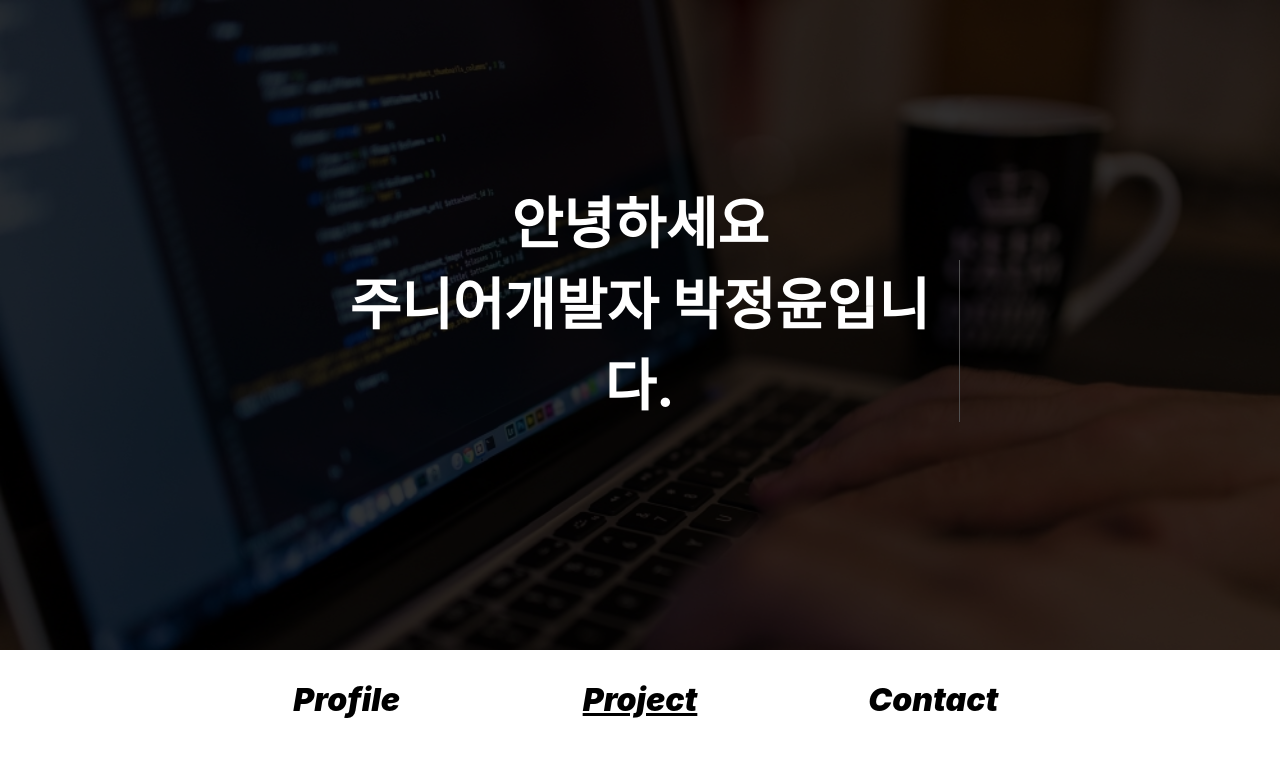
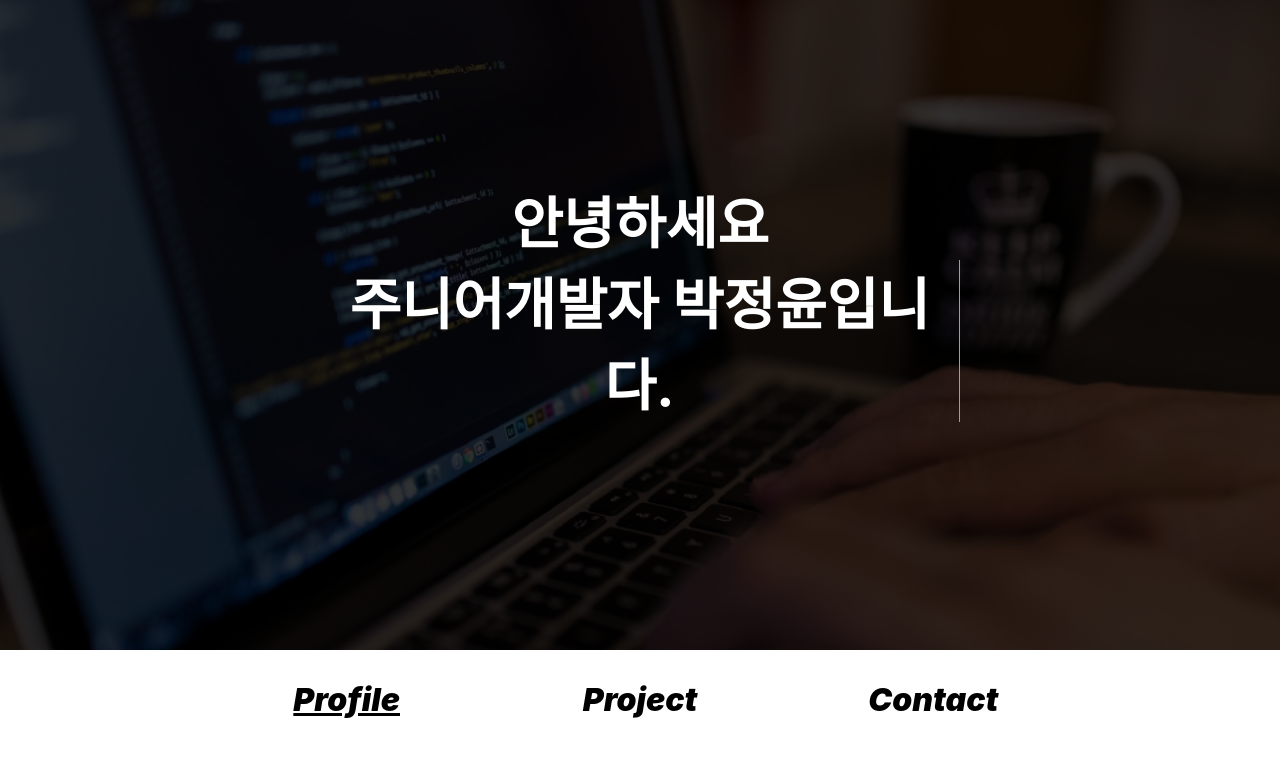
Before and after one commit to JeongYoonPark/project, a React (Create React App) app: page / in a window 1280 px wide. Shown: the top 774 px of the page. Built offline with nearby package versions, Linux system fonts and the light colour scheme.

Commit message:
edit modal and tab status

```diff
--- a/src/components/Information.js
+++ b/src/components/Information.js
@@ -25,7 +25,7 @@ import MobileModal from '../components/modal/MobileModal.js';
 const Information = () => {
 
     const tab = ["Profile", "Project", "Contact"];
-    const [status, setStatus] = useState(1);
+    const [status, setStatus] = useState(0);
 
     const dispatch = useDispatch();
     const [localCount, setLocalCount] = useState(0);
--- a/src/components/modal/MobileModal.js
+++ b/src/components/modal/MobileModal.js
@@ -19,7 +19,6 @@ function MobileModal(props) {
         e.preventDefault();
         if(e.target == modal || e.target == close){
             props.onHide();
-            console.log(1);
             modal.style.display = "none";
         }
     }
--- a/src/components/modal/ProjectModal.js
+++ b/src/components/modal/ProjectModal.js
@@ -33,7 +33,7 @@ function ProjectModal(props) {
                 <div class="Modal-Wrap">
                     <div className="Modal_divide">
                     <h2>백오피스 개발</h2>
-                    <h2>주문확인, 상품등록 등 전반적인 서비스의 관리기능 구현</h2>
+                    <h2>서비스의 모든 관리기능 구현</h2>
                     <h3>근무지 : 달리셔스</h3>
                     <h3>참여인원 : 1명</h3>
                     <div className="icon_box">
```
Also changed, not shown: 2 other files (tests, documents, lock files or other folders).
